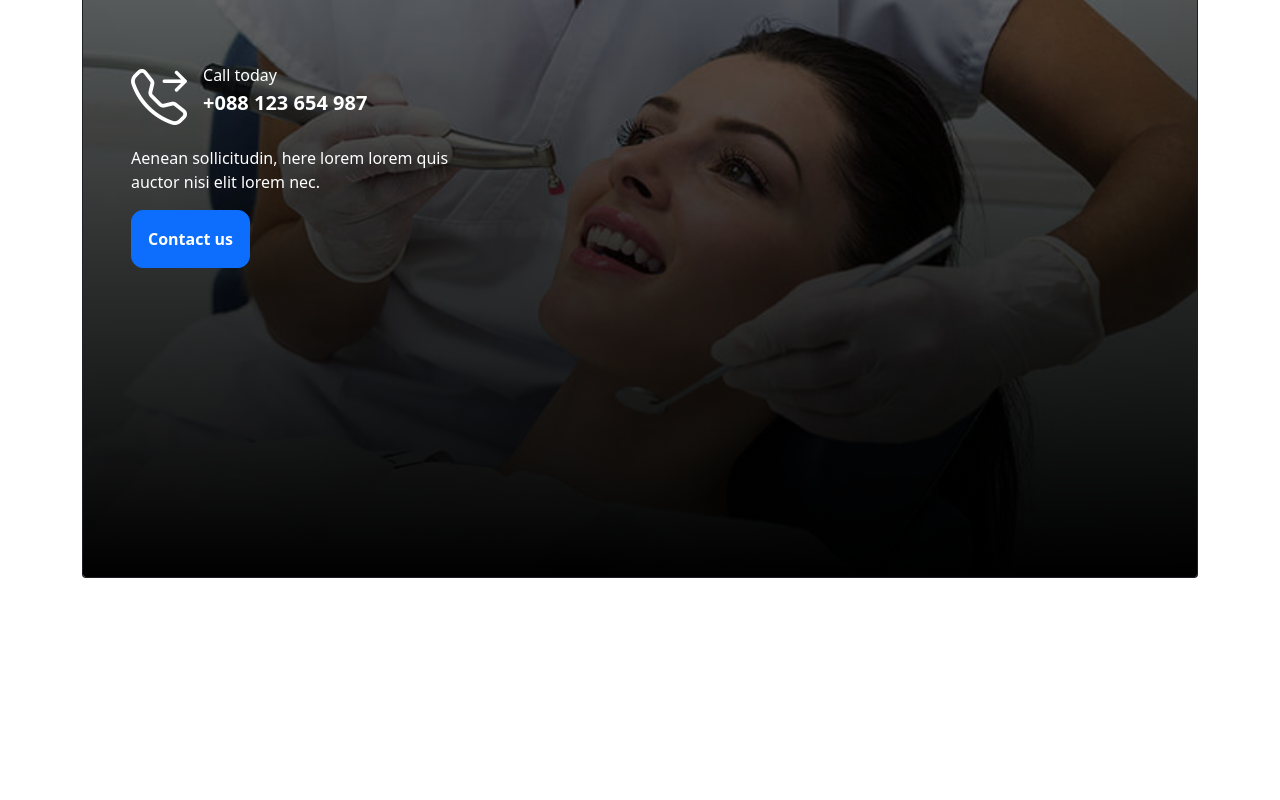
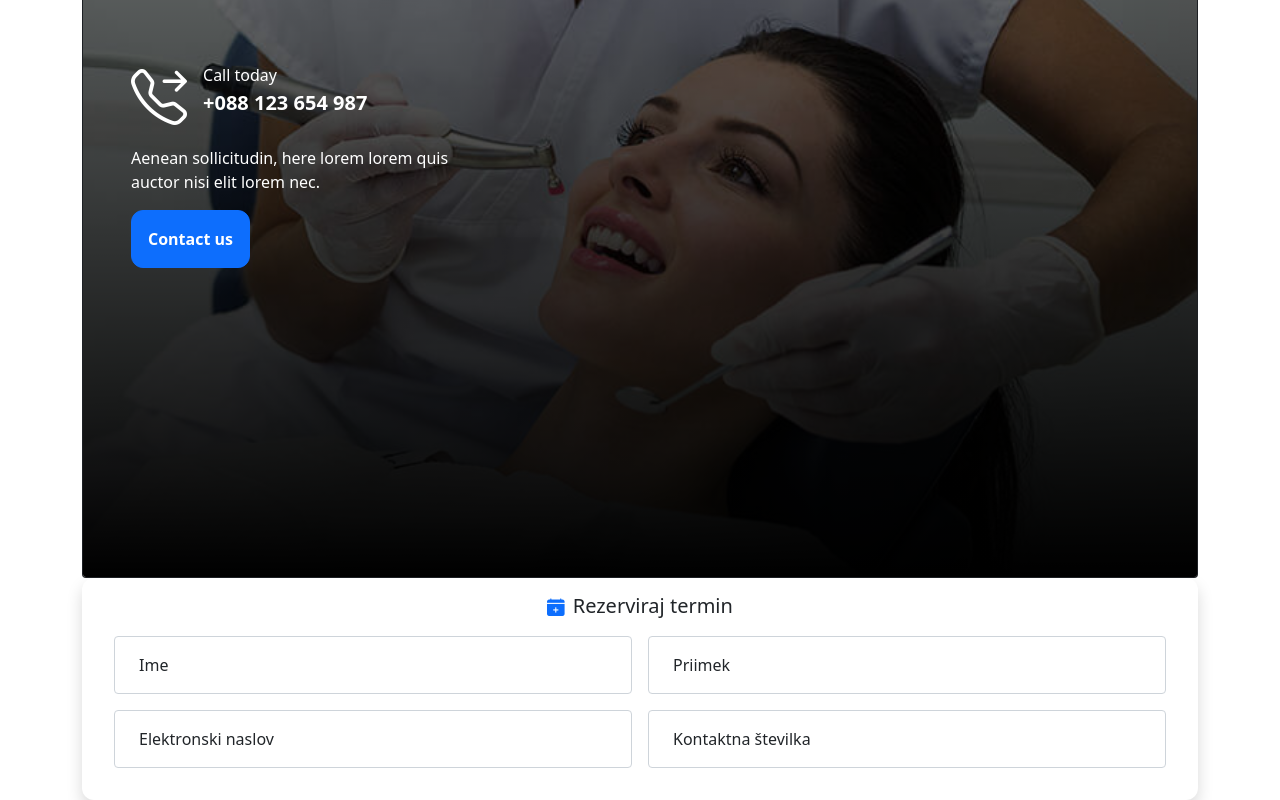
Before and after one commit to Majus1/Dental-medicine-page_template, a website: page index.html in a window 1280 px wide. Shown: the part 3686-4486 px from the top of the page. Before the commit the page ends 4264 px from the top, so only its background shows below. Drawn offline with nearby package versions, Linux system fonts and the light colour scheme.

Commit message:
Contact section development continuing

```diff
--- a/index.html
+++ b/index.html
@@ -319,6 +319,7 @@
 
     <!-- ::::: Contact section ::::: -->
     <section class="container-lg" id="contact-section">
+        <div class="d-flex flex-column">
             <!-- Contat us #1 -->
             <div class="d-sm-none card col rounded-3 mb-3 shadow" style=" border-bottom: 5px solid #0d6efd;">
                 <img src="assets/images/appointment-1.jpg" class="card-img-top p-0" alt="..."
@@ -354,7 +355,45 @@
             <!-- Contat us #2 -->
 
             <!-- Form -->
-        <!-- Continue form development -->
+            <form class="rounded-3 shadow" action="POST">
+                <div class="d-flex gap-2 form-heading justify-content-center mb-3">
+                    <i class="bi bi-calendar-plus-fill" style="font-size: 1.1rem; color: primary;"></i>
+                    <p class="h5 mb-0">Rezerviraj termin</p>
+                </div>
+                <div class="row d-flex flex-column flex-sm-row mx-0 px-0">
+                    <div class="form-floating mb-3 mx-2 px-0 col">
+                        <input type="text" class="form-control" id="imeUporabnika" placeholder="Ime">
+                        <label class="ps-4" for="imeUporabnika">Ime</label>
+                    </div>
+                    <div class="form-floating mb-3 mx-2 px-0 col">
+                        <input type="text" class="form-control" id="priimekUporabnika" placeholder="Priimek">
+                        <label class="ps-4" for="priimekUporabnika">Priimek</label>
+                    </div>
+                </div>
+                <div class="row d-flex flex-column flex-sm-row mx-0 px-0">
+                    <div class="form-floating mb-3 mx-2 px-0 col">
+                        <input type="email" class="form-control" id="emailUporabn2ika" placeholder="email">
+                        <label class="ps-4" for="emailUporabnika">Elektronski naslov</label>
+                    </div>
+                    <div class="form-floating mb-3 mx-2 px-0 col">
+                        <input type="number" class="form-control" id="telefonUporabnika" placeholder="phone">
+                        <label class="ps-4" for="telefonUporabnika">Kontaktna številka</label>
+                    </div>
+                </div>
+
+                <!-- <div class="d-felx flex-column">
+                    <div class="form-floating mb-3">
+                        <input type="email" class="form-control" id="emailUporabn2ika" placeholder="email">
+                        <label for="imeUporabnika">Elektronski naslov</label>
+                    </div>
+                    <div class="form-floating mb-3">
+                        <input type="text" class="form-control" id="telfonUporabnika" placeholder="Telfon">
+                        <label for="telfonUporabnika">Kontaktna številka</label>
+                    </div>
+                </div> -->
+            </form>
+            <!-- Form -->
+        </div>
 
     </section>
     <!-- ::::: Contact section ::::: -->
--- a/scss-&-css/main.scss
+++ b/scss-&-css/main.scss
@@ -176,4 +176,13 @@ section {
         }
     }
 }
+// <!-- ::::: Form ::::: -->
+form {
+    background: white;
+    padding: 16px 24px;
+    i {
+        color: $primary;
+    }
+}
+// <!-- ::::: Form ::::: -->
 // <!-- ::::: Contact section ::::: -->
```
Also changed, not shown: scss-&-css/main.css, 1 other file. Lines whose indentation alone changed are shown as unchanged.
